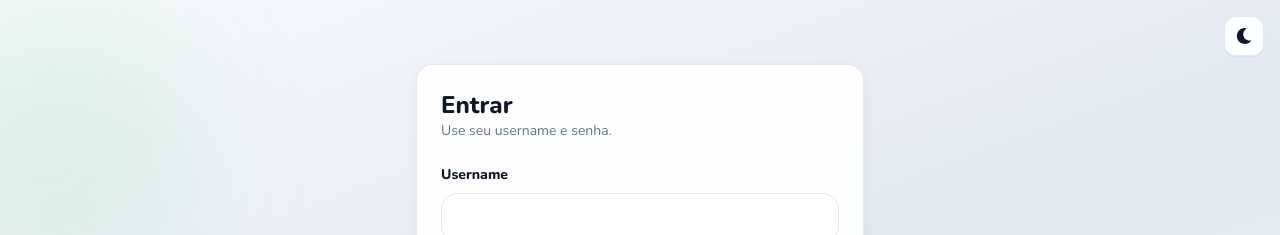
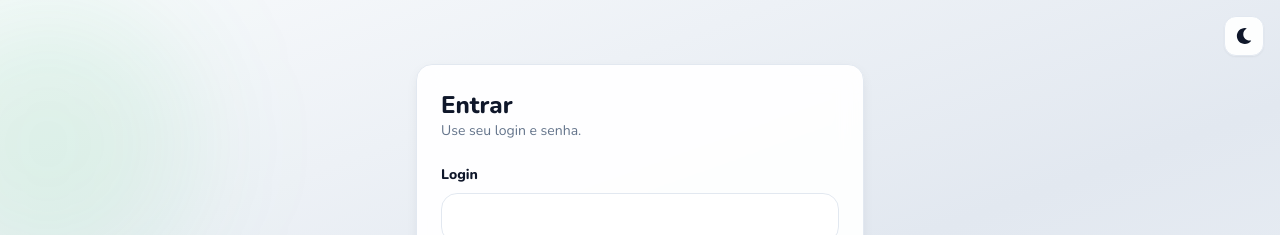
Before and after one commit to wascellys/world_cup_pool, a Next.js app in the folder frontend/: page /login in a window 1280 px wide. Shown: the top 235 px of the page. Built offline with nearby package versions, Linux system fonts and the light colour scheme; no server answers.

Commit message:
static files changed

```diff
--- a/frontend/src/app/(auth)/login/page.tsx
+++ b/frontend/src/app/(auth)/login/page.tsx
@@ -35,12 +35,12 @@ export default function LoginPage() {
             {/* <Logo /> */}
             <div>
               <h1 className="text-2xl font-extrabold">Entrar</h1>
-              <p className="text-sm text-muted">Use seu username e senha.</p>
+              <p className="text-sm text-muted">Use seu login e senha.</p>
             </div>
           </div>
 
           <form className="mt-6 grid gap-4" onSubmit={onSubmit}>
-            <Field label="Username">
+            <Field label="Login">
               <input
                 className="duo-input"
                 value={username}
```
Also changed, not shown: 2 other files (tests, documents, lock files or other folders).
